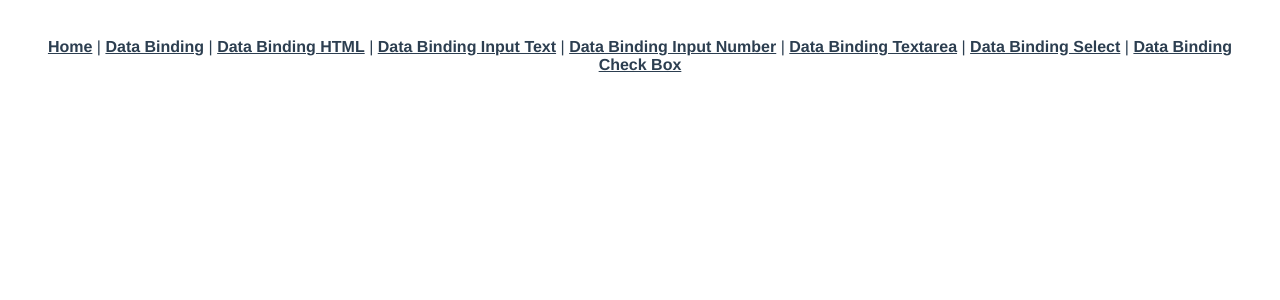
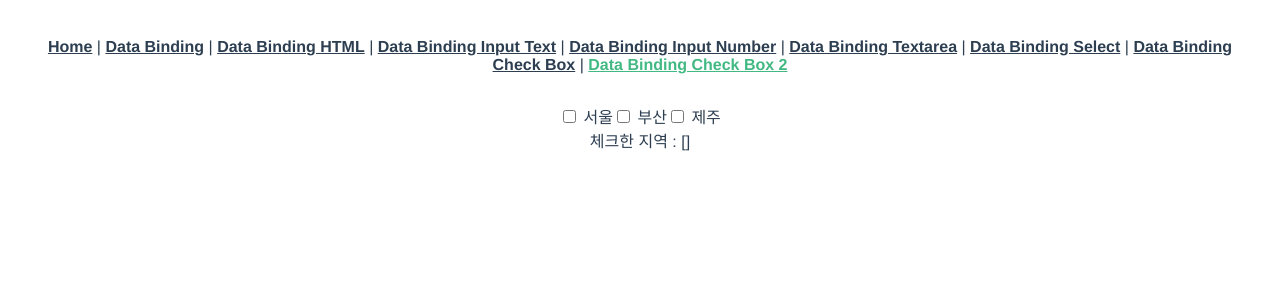
Before and after one commit to GeonwooVincentKim/VueProject, a Vue app: page /dataBindingCheckbox2 in a window 1280 px wide. Shown: the top 300 px of the page. Built offline with nearby package versions, Linux system fonts and the light colour scheme.

Commit message:
[Feature] - Checkbox with v-model data

```diff
--- a/src/App.vue
+++ b/src/App.vue
@@ -8,7 +8,8 @@
     <router-link to="/dataBindingInputNumber">Data Binding Input Number</router-link> |
     <router-link to="/dataBindingTextarea">Data Binding Textarea</router-link> |
     <router-link to="/dataBindingSelect">Data Binding Select</router-link> |
-    <router-link to="./dataBindingCheckbox">Data Binding Check Box</router-link>
+    <router-link to="./dataBindingCheckbox">Data Binding Check Box</router-link> |
+    <router-link to="./dataBindingCheckbox2">Data Binding Check Box 2</router-link>
   </nav>
   <router-view/>
 </template>
--- a/src/router/index.js
+++ b/src/router/index.js
@@ -7,6 +7,7 @@
 import DataBindingTextarea from "../views/DataBindingTextarea.vue";
 import DataBindingSelect from "../views/DataBindingSelect";
 import DataBindingCheckbox from "../views/DataBindingCheckbox.vue";
+import DataBindingCheckbox2 from "../views/DataBindingCheckbox2.vue";
 
 const routes = [
   {
@@ -60,6 +61,11 @@
     path: '/dataBindingCheckbox',
     name: "DataBindingCheckbox",
     component: DataBindingCheckbox
+  },
+  {
+    path: '/dataBindingCheckbox2',
+    name: "DataBindingCheckbox2",
+    component: DataBindingCheckbox2
   }
 ]
 
--- /dev/null
+++ b/src/views/DataBindingCheckbox2.vue
@@ -0,0 +1,19 @@
+<template>
+    <div>
+        <label><input type="checkbox" value="서울" v-model="checked"> 서울</label>
+        <label><input type="checkbox" value="부산" v-model="checked"> 부산</label>
+        <label><input type="checkbox" value="제주" v-model="checked"> 제주</label>
+        <br>
+        <span>체크한 지역 : {{ checked }}</span>
+    </div>
+</template>
+
+<script>
+export default {
+    data () {
+        return {
+            checked: []
+        };
+    },
+}
+</script>
```
Also changed, not shown: 1 other file (tests, documents, lock files or other folders).
